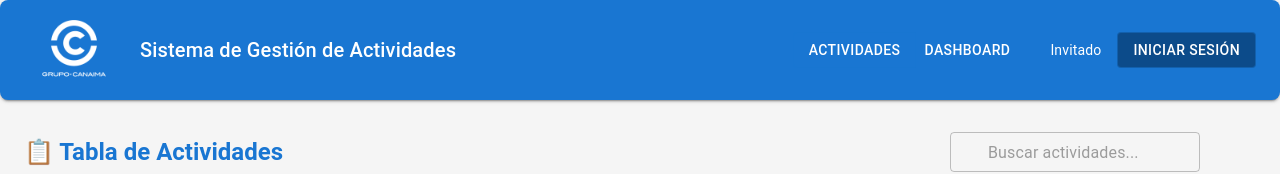
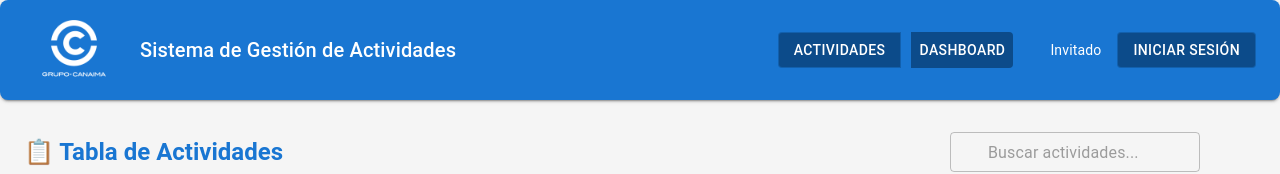
Before and after one commit to JoseSilva2004/cronograma-actividades, a React (Create React App) app: page /activities in a window 1280 px wide. Shown: the top 174 px of the page. Built offline with nearby package versions, Linux system fonts and the light colour scheme; no server answers; some icons are missing.

Commit message:
modificacion en las tarjetas del dashboard

```diff
--- a/src/components/AppHeader.tsx
+++ b/src/components/AppHeader.tsx
@@ -29,9 +29,11 @@ export const AppHeader = () => {
                 onClick={() => navigate('/activities')}
                 variant={location.pathname === '/activities' ? 'outlined' : 'text'}
                 sx={{
+                  margin: '5px',
                   color: 'white',
+                  backgroundColor: '#0c4b8aff',
                   '&:hover': {
-                    backgroundColor: 'rgba(255, 255, 255, 0.1)'
+                    backgroundColor: 'rgba(255, 255, 255, 0.1)',
                   }
                 }}
               >
@@ -42,9 +44,12 @@ export const AppHeader = () => {
                 onClick={() => navigate('/dashboard')}
                 variant={location.pathname === '/dashboard' ? 'outlined' : 'text'}
                 sx={{
+                  margin: '5px',
                   color: 'white',
+                  backgroundColor: '#0c4b8aff',
                   '&:hover': {
-                    backgroundColor: 'rgba(255, 255, 255, 0.1)'
+                    backgroundColor: 'rgba(255, 255, 255, 0.1)',
+                    borderColor: 'white'
                   }
                 }}
               >
--- a/src/components/Dashboard/Dashboard.tsx
+++ b/src/components/Dashboard/Dashboard.tsx
@@ -38,6 +38,15 @@ const STATUS_COLORS = {
   programado: '#9c27b0',
   en_ejecucion: '#00bcd4',
   completado: '#4caf50'
+};
+
+//Colores para el fondo de las tarjetas
+const STATUS_BACKGROUND_COLORS = {
+  pendiente: '#e9c58eff',
+  en_progreso: '#99c9f1ff',
+  programado: '#e7a1f3ff',
+  en_ejecucion: '#8decf8ff',
+  completado: '#9df1a0ff'
 };
 
 export const Dashboard = () => {
@@ -213,7 +222,7 @@ export const Dashboard = () => {
         justifyContent: 'center'
       }}>
         {/* Tarjeta Total */}
-        <Card sx={{ minWidth: 150, flex: '1 1 150px', maxWidth: 200 }}>
+        <Card sx={{ minWidth: 150, flex: '1 1 150px', maxWidth: 200, backgroundColor: '#fff59fff' }}>
           <CardContent sx={{ textAlign: 'center' }}>
             <Typography color="textSecondary" gutterBottom>
               Total
@@ -235,7 +244,7 @@ export const Dashboard = () => {
             : '0';
 
           return (
-            <Card key={key} sx={{ minWidth: 150, flex: '1 1 150px', maxWidth: 200 }}>
+            <Card key={key} sx={{ minWidth: 150, flex: '1 1 150px', maxWidth: 200, backgroundColor: STATUS_BACKGROUND_COLORS[key as Status] }}>
               <CardContent sx={{ textAlign: 'center' }}>
                 <Chip
                   label={label}
```
